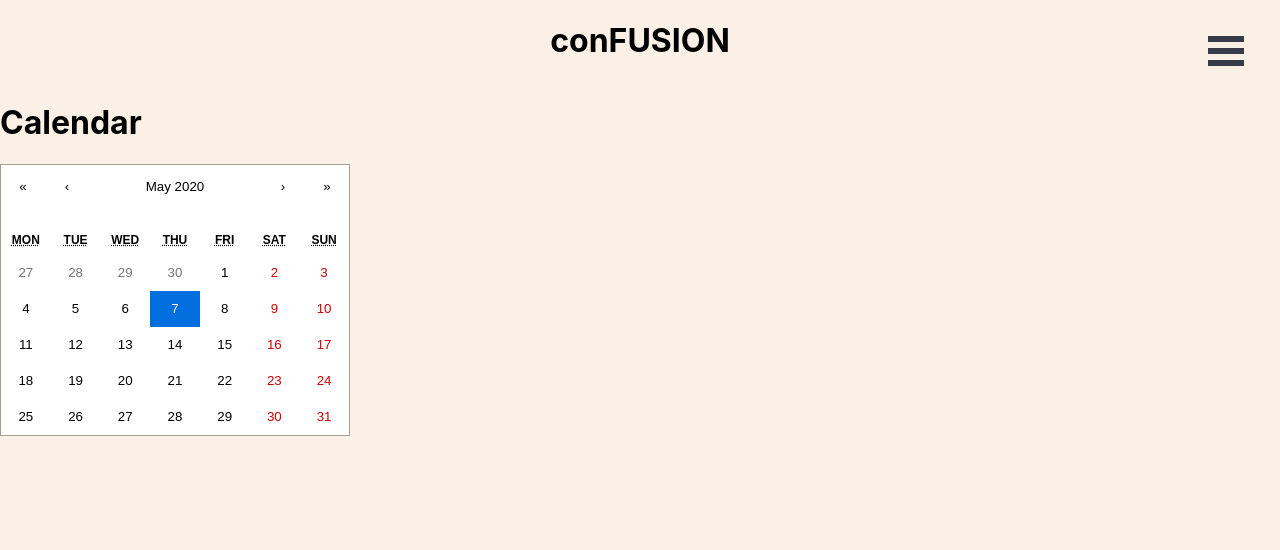
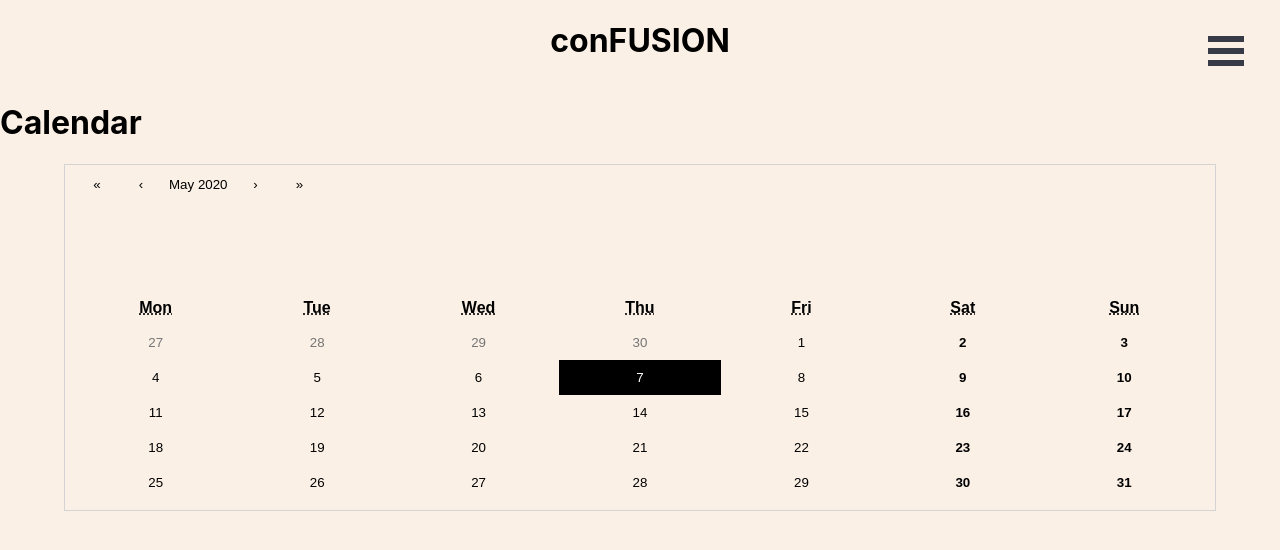
Before and after one commit to Radicitus/Fusionify, a React (Create React App) app in the folder Frontend/web/: page /calendar in a window 1280 px wide. Shown: the top 550 px of the page. Built offline with nearby package versions, Linux system fonts and the light colour scheme.

Commit message:
modified calendar.css

```diff
--- a/Frontend/web/package.json
+++ b/Frontend/web/package.json
@@ -14,6 +14,7 @@
     "react-calendar": "^3.0.1",
     "react-dom": "^16.13.1",
     "react-hot-loader": "^4.12.21",
+    "react-router-dom": "^5.2.0",
     "react-scripts": "3.4.1",
     "react-ui-cards": "^1.2.1"
   },
--- /dev/null
+++ b/Frontend/web/src/pages/Calendar.css
@@ -0,0 +1,134 @@
+.react-calendar {
+    display: block;
+    position: relative;
+    width: 90%;
+    max-width: 100%;
+    max-height: 100%;
+    background: linen;
+    font-family: Arial, Helvetica, sans-serif;
+    line-height: 1.125em;
+    font-weight: bold;
+    padding: 10px;
+    border: 1px solid lightgray;
+    height: auto;
+    margin:0 auto;
+}
+.react-calendar--doubleView {
+    width: 700px;
+}
+.react-calendar--doubleView .react-calendar__viewContainer {
+    display: flex;
+    margin: -0.5em;
+    padding: 10px;
+}
+.react-calendar--doubleView .react-calendar__viewContainer > * {
+    width: 100%;
+    margin: 0.5em;
+}
+.react-calendar,
+.react-calendar *,
+.react-calendar *:before,
+.react-calendar *:after {
+    -moz-box-sizing: border-box;
+    -webkit-box-sizing: border-box;
+    box-sizing: border-box;
+}
+.react-calendar button {
+    margin: 0;
+    border: 0;
+    outline: none;
+}
+.react-calendar button:enabled:hover {
+    cursor: pointer;
+}
+.react-calendar__navigation {
+    height: 100px;
+    font-weight: bold;
+    margin-bottom: 1em;
+}
+.react-calendar__navigation button {
+    min-width: 44px;
+    background: none;
+}
+.react-calendar__navigation button:enabled:hover,
+.react-calendar__navigation button:enabled:focus {
+    color: black;
+}
+.react-calendar__navigation button[disabled] {
+    background-color: linen;
+}
+.react-calendar__month-view__weekdays {
+    text-align: center;
+    font-size: 1em;
+}
+.react-calendar__month-view__weekdays__weekday {
+    font-weight: bold;
+    padding: 0.5em;
+}
+.react-calendar__month-view__weekNumbers {
+    font-weight: bold;
+}
+.react-calendar__month-view__weekNumbers .react-calendar__tile {
+    display: flex;
+    align-items: center;
+    justify-content: center;
+    font-size: 0.75em;
+    font-weight: bolder;
+    padding: calc(0.75em / 0.75) calc(0.5em / 0.75);
+}
+.react-calendar__month-view__days__day--weekend {
+    font-weight: bold;
+}
+
+
+.react-calendar__month-view__days__day--neighboringMonth {
+    color: #757575;
+}
+
+.react-calendar__year-view .react-calendar__tile,
+.react-calendar__decade-view .react-calendar__tile,
+.react-calendar__century-view .react-calendar__tile {
+    padding: 2em 0.5em;
+    font-weight: bold;
+}
+.react-calendar__tile {
+    max-width: 100%;
+    text-align: center;
+    padding: 0.75em 0.5em;
+    background: none;
+}
+.react-calendar__tile:disabled {
+    background-color: linen;
+}
+.react-calendar__tile:enabled:hover,
+.react-calendar__tile:enabled:focus {
+    background-color: darkorange;
+}
+.react-calendar__tile--now {
+    background: black;
+    color: white;
+}
+.react-calendar__tile--now:enabled:hover,
+.react-calendar__tile--now:enabled:focus {
+    background: darkorange;
+    color: black;
+}
+.react-calendar__tile--hasActive {
+    background: darkorange;
+    color: black;
+}
+.react-calendar__tile--hasActive:enabled:hover,
+.react-calendar__tile--hasActive:enabled:focus {
+    background: darkorange;
+    color: black;
+}
+.react-calendar__tile--active {
+}
+
+.react-calendar__tile--active:enabled:hover,
+.react-calendar__tile--active:enabled:focus {
+    background: darkorange;
+}
+.react-calendar--selectRange .react-calendar__tile--hover {
+    background-color: linen;
+}
--- a/Frontend/web/src/pages/Calendar.js
+++ b/Frontend/web/src/pages/Calendar.js
@@ -2,7 +2,7 @@ import React, {Component} from 'react';
 import SideBar from "../sidebar";
 import logo from "../assets/fusion_logo.png";
 import Calendar from 'react-calendar';
-import 'react-calendar/dist/Calendar.css';
+import './Calendar.css';
 
 class CalendarPage extends Component {
     state = {
```
Also changed, not shown: 1 other file (tests, documents, lock files or other folders).
